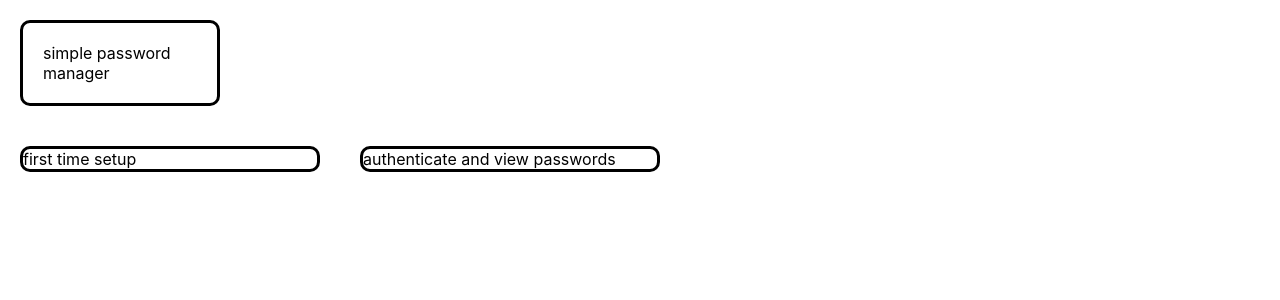
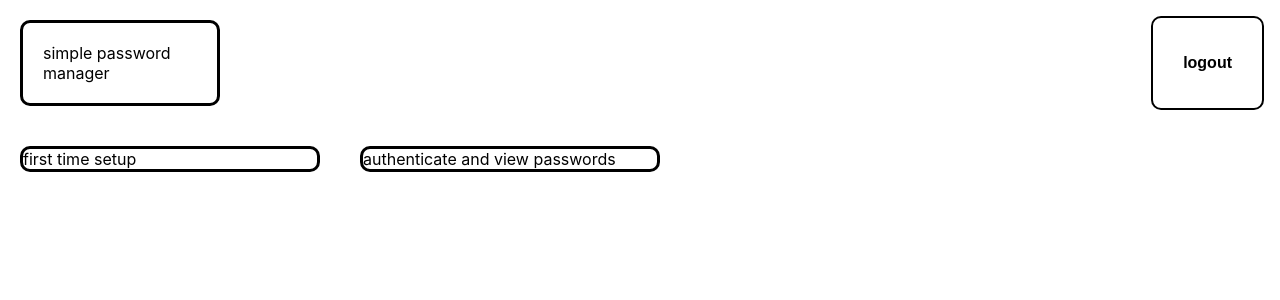
Before and after one commit to bradleygichuru/password-manager, a Next.js app: page / in a window 1280 px wide. Shown: the top 300 px of the page. Built offline with nearby package versions, Linux system fonts and the light colour scheme.

Commit message:
logout button made

```diff
--- a/components/Navbar.js
+++ b/components/Navbar.js
@@ -1,9 +1,19 @@
-import styles from './Navbar.module.css'
-function Navbar (){
-    return(
+import styles from './Navbar.module.css';
+import { useCookies } from "react-cookie";
+import { useRouter } from 'next/router';
+
+function Navbar() {
+    const [cookies, setCookie, removeCookie] = useCookies(["user"]);
+    const router = useRouter()
+    function handleRemoveCookie() {
+        removeCookie("token");
+        router.push('/')
+      }
+    return (
         <div className={styles.head}>
-        <p className={styles.headText}>simple password manager</p>
-    </div>
-    )
+            <p className={styles.headText}>simple password manager</p>
+            <button onClick={handleRemoveCookie} className={styles.logoutButton}>logout</button>
+        </div>
+    )//TODO add logout widget and logic
 }
 export default Navbar;
--- a/components/Navbar.module.css
+++ b/components/Navbar.module.css
@@ -1,3 +1,11 @@
+.head {
+  display: -ms-grid;
+  display: grid;
+  -ms-grid-columns: auto auto;
+      grid-template-columns: auto auto;
+  width: 100%;
+}
+
 .headText {
   margin: 20px;
   border-radius: 10px;
@@ -5,3 +13,79 @@
   width: 200px;
   padding: 20px;
 }
+
+.logoutButton {
+  background: none;
+  border: 0;
+  border-radius: 10px;
+  -webkit-box-sizing: border-box;
+          box-sizing: border-box;
+  margin: 1em;
+  padding: 1em 2em;
+  -ms-grid-column-align: right;
+      justify-self: right;
+  -webkit-box-shadow: inset 0 0 0 2px #000000;
+          box-shadow: inset 0 0 0 2px #000000;
+  color: #000000;
+  font-size: inherit;
+  font-weight: 700;
+  height: auto;
+  position: relative;
+  vertical-align: middle;
+}
+
+.logoutButton::before, .logoutButton::after {
+  -webkit-box-sizing: inherit;
+          box-sizing: inherit;
+  content: "";
+  position: absolute;
+  width: 100%;
+  height: 100%;
+}
+
+.logoutButton {
+  -webkit-transition: color 0.25s;
+  transition: color 0.25s;
+}
+
+.logoutButton::before, .logoutButton::after {
+  border: 2px solid transparent;
+  width: 0;
+  height: 0;
+}
+
+.logoutButton::before {
+  top: 0;
+  left: 0;
+}
+
+.logoutButton::after {
+  bottom: 0;
+  right: 0;
+}
+
+.logoutButton:hover {
+  color: #000000;
+}
+
+.logoutButton:hover::before, .logoutButton:hover::after {
+  width: 100%;
+  height: 100%;
+}
+
+.logoutButton:hover::before {
+  border-top-color: #fefefe;
+  border-right-color: #fefefe;
+  -webkit-transition: width 0.25s ease-out, height 0.25s ease-out 0.25s;
+  transition: width 0.25s ease-out, height 0.25s ease-out 0.25s;
+}
+
+.logoutButton:hover::after {
+  border-bottom-color: #fefefe;
+  border-left-color: #fefefe;
+  -webkit-transition: border-color 0s ease-out 0.5s, width 0.25s ease-out 0.5s, height 0.25s ease-out 0.75s;
+  transition: border-color 0s ease-out 0.5s, width 0.25s ease-out 0.5s, height 0.25s ease-out 0.75s;
+}
+
+/* Page styling */
+/*# sourceMappingURL=Navbar.module.css.map */
```
Lines whose indentation alone changed are shown as unchanged.
